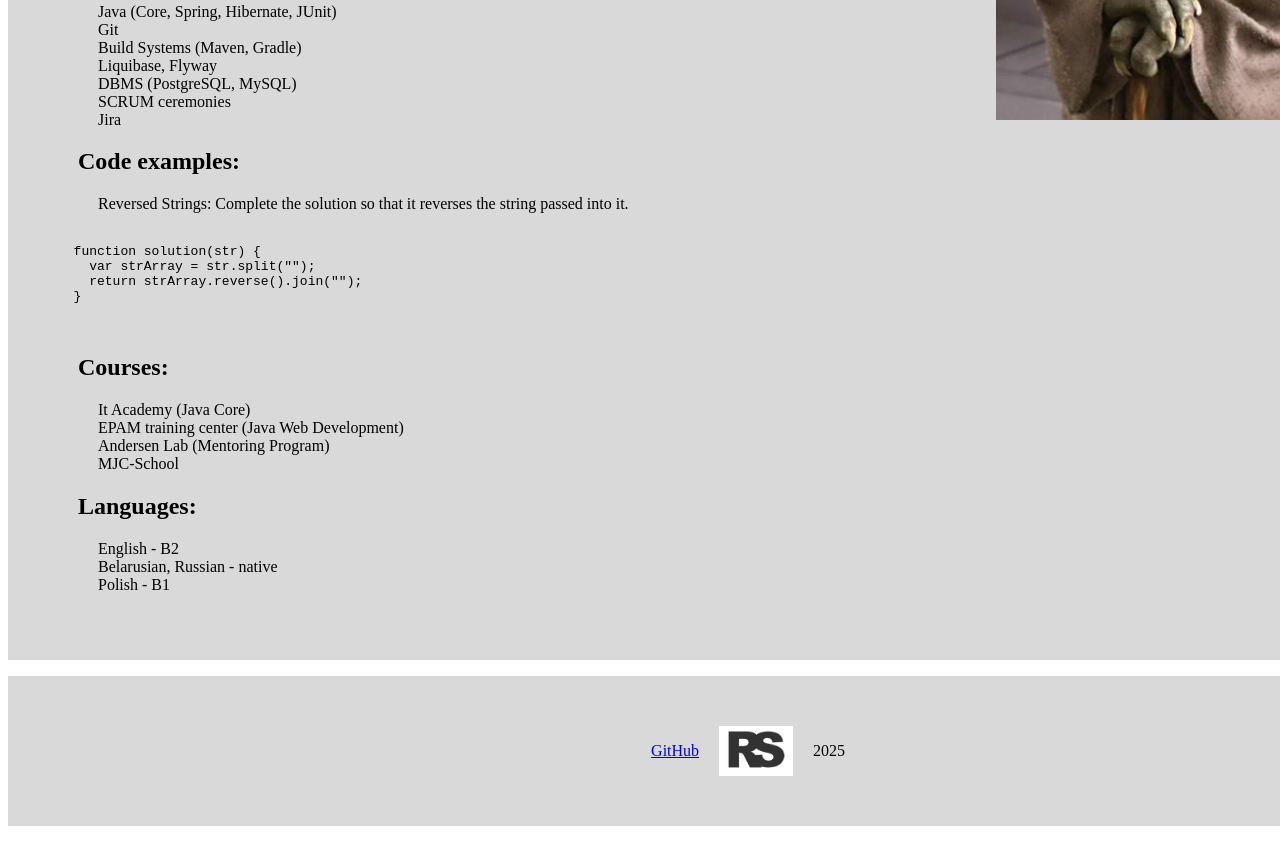
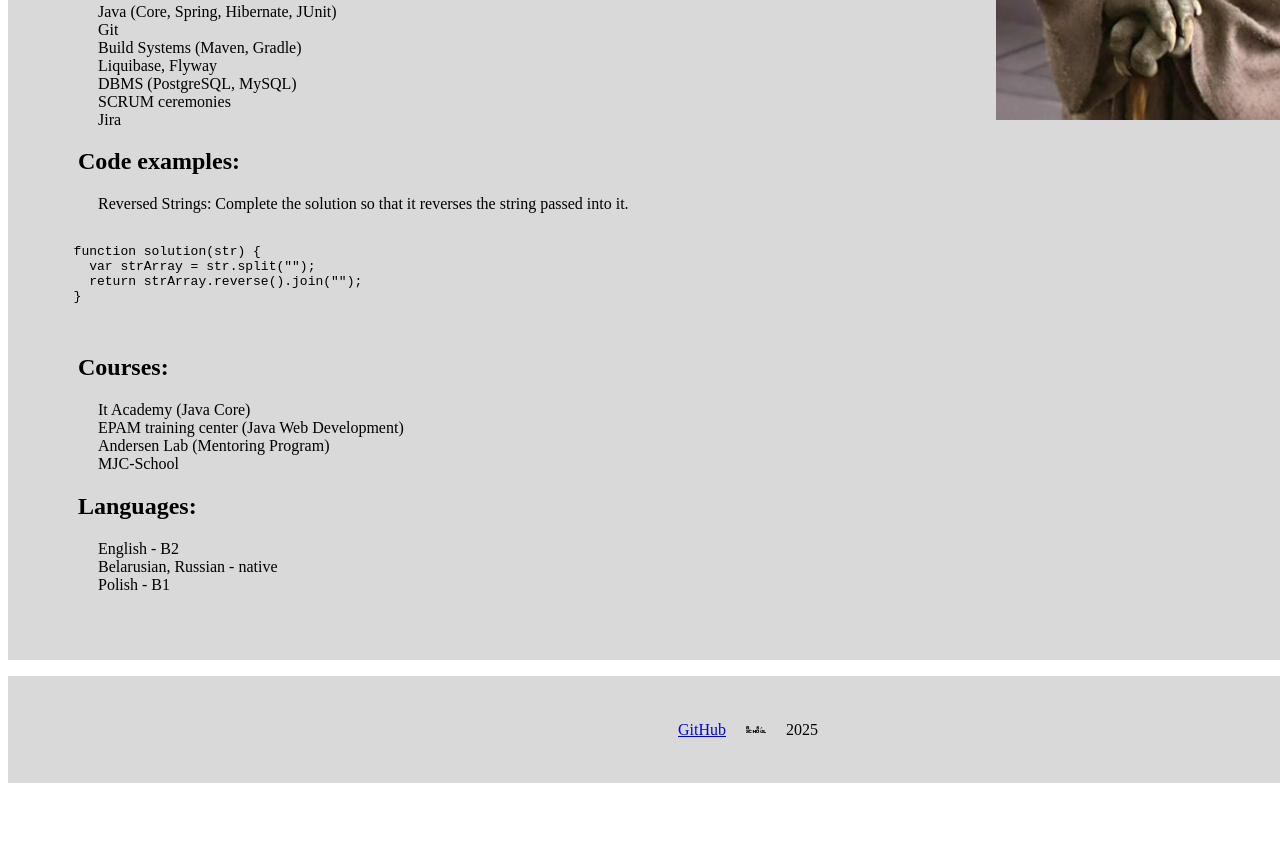
Before and after one commit to ArtyomPashun/rsschool-cv, a plain HTML site: page index.html in a window 1280 px wide. Shown: the part 527-1377 px from the top of the page. After the commit the page ends 1334 px from the top, so only its background shows below. Drawn offline with Linux system fonts and the light colour scheme.

Commit message:
refactor: update index.html

```diff
--- a/index.html
+++ b/index.html
@@ -103,7 +103,7 @@
           <li class="nav-item"><a href="https://github.com/ArtyomPashun" target="_blank" class="nav-link">GitHub</a></li>
           <li class="nav-item">
             <a href="https://rs.school/courses/javascript-preschool-ru" target="_blank" class="nav-link">
-              <img class="logo-image" src="assets/logo.png" alt="RS Logo">
+              <img class="logo-image" src="assets/rs-school-logo.svg" alt="RS Logo">
             </a>
           </li>
           <li class="nav-item"><p class="nav-link">2025</p></li>
```
Also changed, not shown: assets/rs-school-logo.svg (added).
